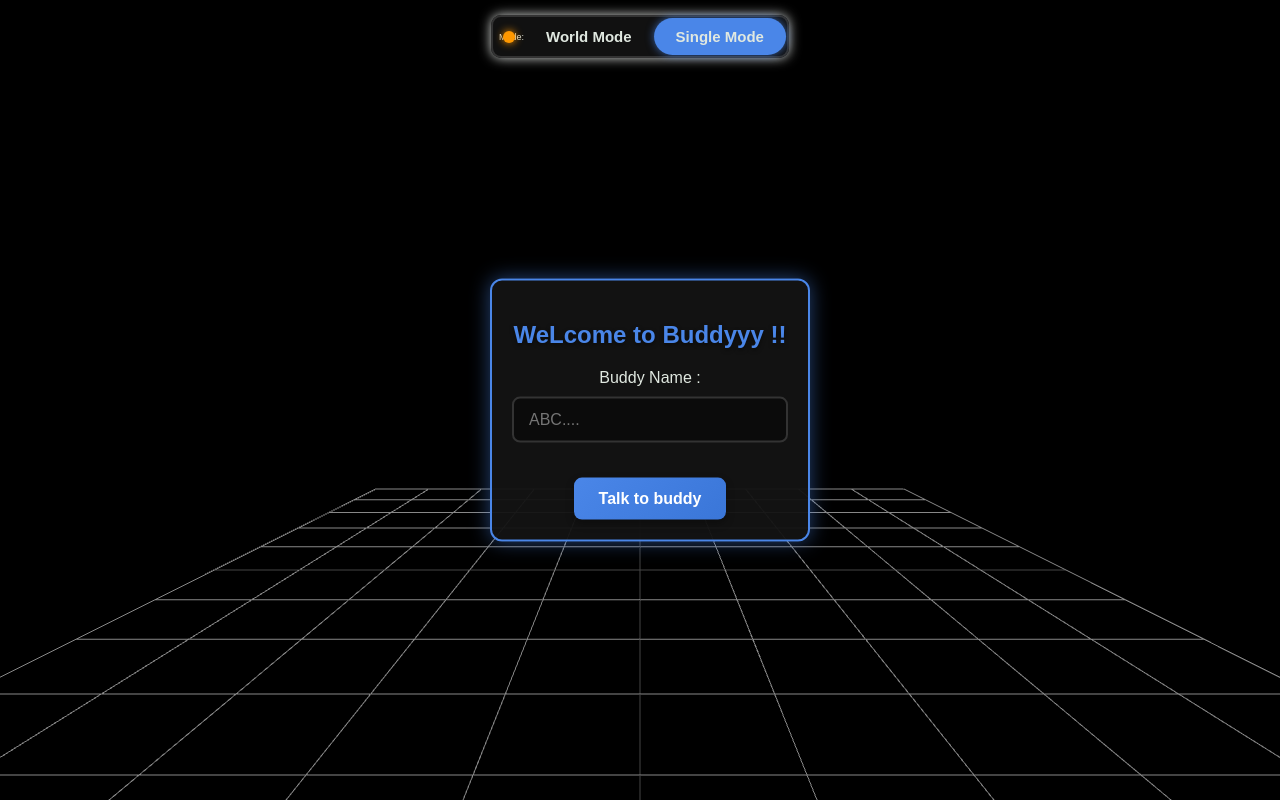
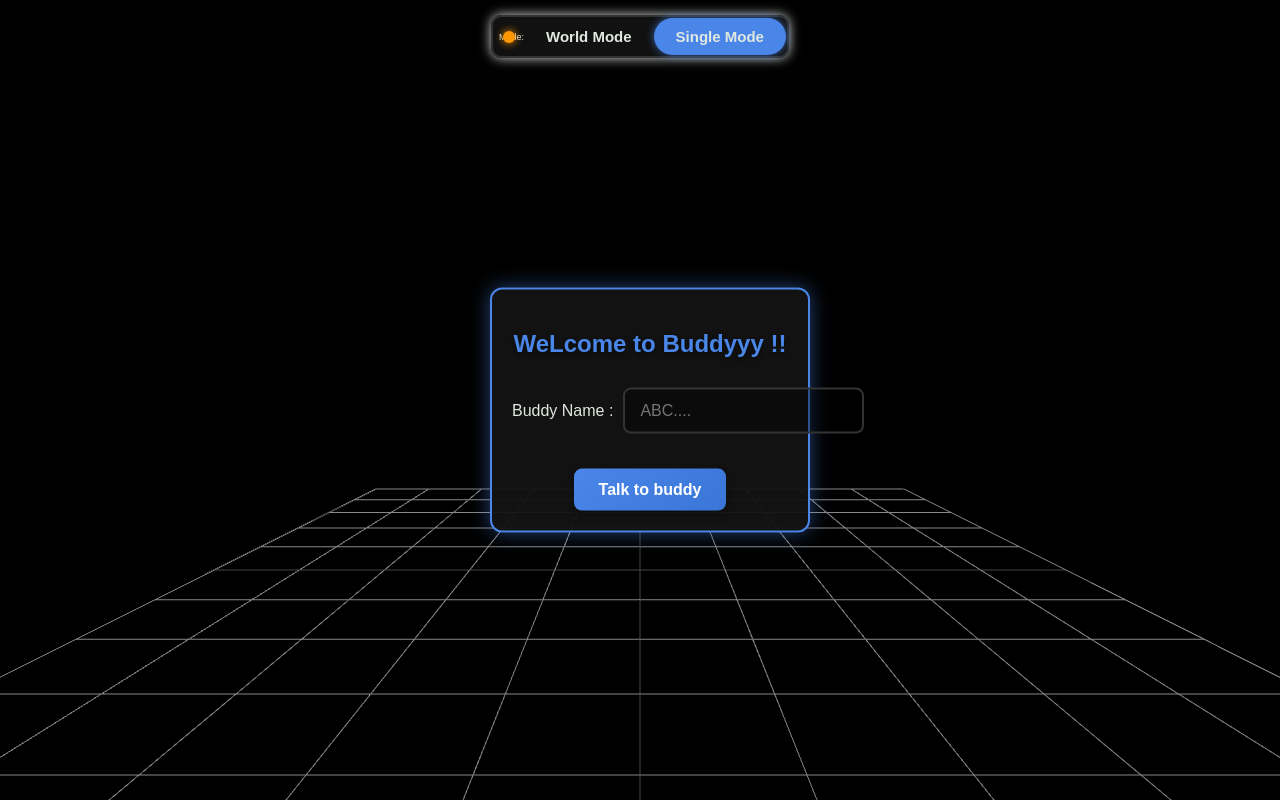
Before and after one commit to Sunicreates/hello, a website: page index.html in a window 1280 px wide. Drawn offline with nearby package versions, Linux system fonts and the light colour scheme.

Commit message:
Update index.html

```diff
--- a/index.html
+++ b/index.html
@@ -64,7 +64,7 @@
 
 /* Input field styling */
 #username-input {
-  width: 100%;
+  /* Remove width: 100% */
   padding: 12px 15px;
   margin: 10px 0;
   border: 2px solid #333;
@@ -1000,11 +1000,11 @@
 
 <div id="login-panel" class="panel">
   <h2>WeLcome to Buddyyy !!</h2>
+  <div style="display: flex; align-items: center; gap: 10px; margin-bottom: 15px;">
+    <label for="username-input" style="white-space: nowrap;">Buddy Name :</label>
+    <input type="text" id="username-input" placeholder="ABC...." style="flex-grow: 1;">
+  </div>
   <div>
-        <label for="username-input">Buddy Name :</label>
-        <input type="text" id="username-input" placeholder="ABC....">
-      </div>
-      <div style="margin-top: 15px;">
     <button id="login-button">Talk to buddy</button>
   </div>
 </div>
```
Lines whose indentation alone changed are shown as unchanged.
